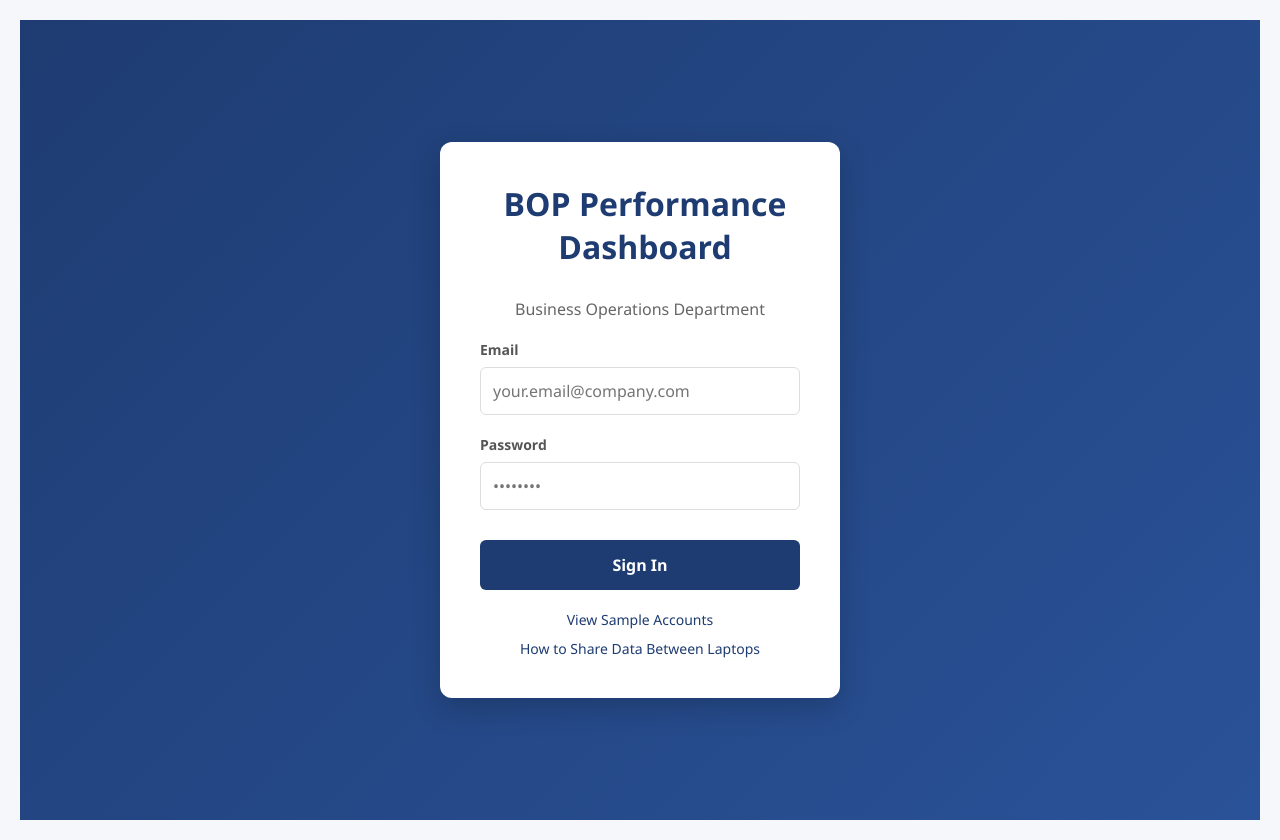
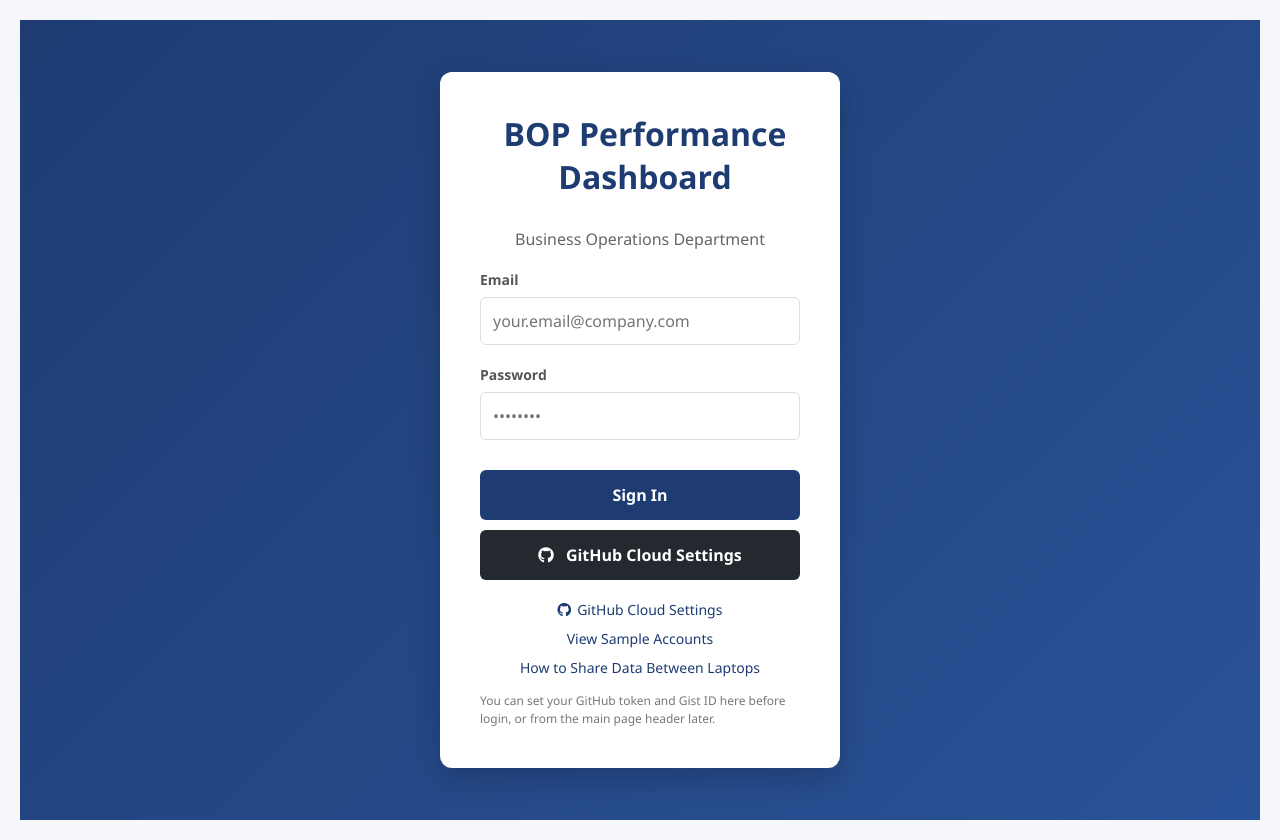
Before and after one commit to remaz77/BOP-Performance-Tracker, a plain HTML site: page index.html in a window 1280 px wide. Drawn offline with nearby package versions, Linux system fonts and the light colour scheme; some icons are missing.

Commit message:
Add files via upload

```diff
--- a/index.html
+++ b/index.html
@@ -840,11 +840,18 @@
                     <input type="password" id="loginPassword" placeholder="••••••••" required>
                 </div>
                 <button type="submit">Sign In</button>
+                <button type="button" onclick="openGitHubSettingsModal()" style="width: 100%; padding: 14px; background: #24292f; color: white; border: none; border-radius: 6px; font-size: 16px; font-weight: 600; cursor: pointer; transition: all 0.3s ease; margin-top: 10px;">
+                    <i class="fab fa-github" style="margin-right: 8px;"></i> GitHub Cloud Settings
+                </button>
             </form>
 
             <div class="login-links">
+                <a onclick="openGitHubSettingsModal()"><i class="fab fa-github" style="margin-right: 6px;"></i>GitHub Cloud Settings</a>
                 <a onclick="showSampleAccounts()">View Sample Accounts</a>
                 <a onclick="showDataSharingInfo()">How to Share Data Between Laptops</a>
+            </div>
+            <div class="settings-note" style="text-align: left; margin-top: 15px;">
+                You can set your GitHub token and Gist ID here before login, or from the main page header later.
             </div>
         </div>
     </div>
@@ -3027,7 +3034,7 @@ Each role has different permissions and views in the dashboard.`);
         }
 
         window.onclick = function(event) {
-            const modals = ['editIdeaModal', 'memberDetailsModal', 'addTeamMemberModal', 'editTeamMemberModal', 'scoringInfoModal'];
+            const modals = ['editIdeaModal', 'memberDetailsModal', 'addTeamMemberModal', 'editTeamMemberModal', 'gitHubSettingsModal', 'scoringInfoModal'];
             modals.forEach(id => {
                 const modal = document.getElementById(id);
                 if (event.target === modal) modal.style.display = 'none';
```
